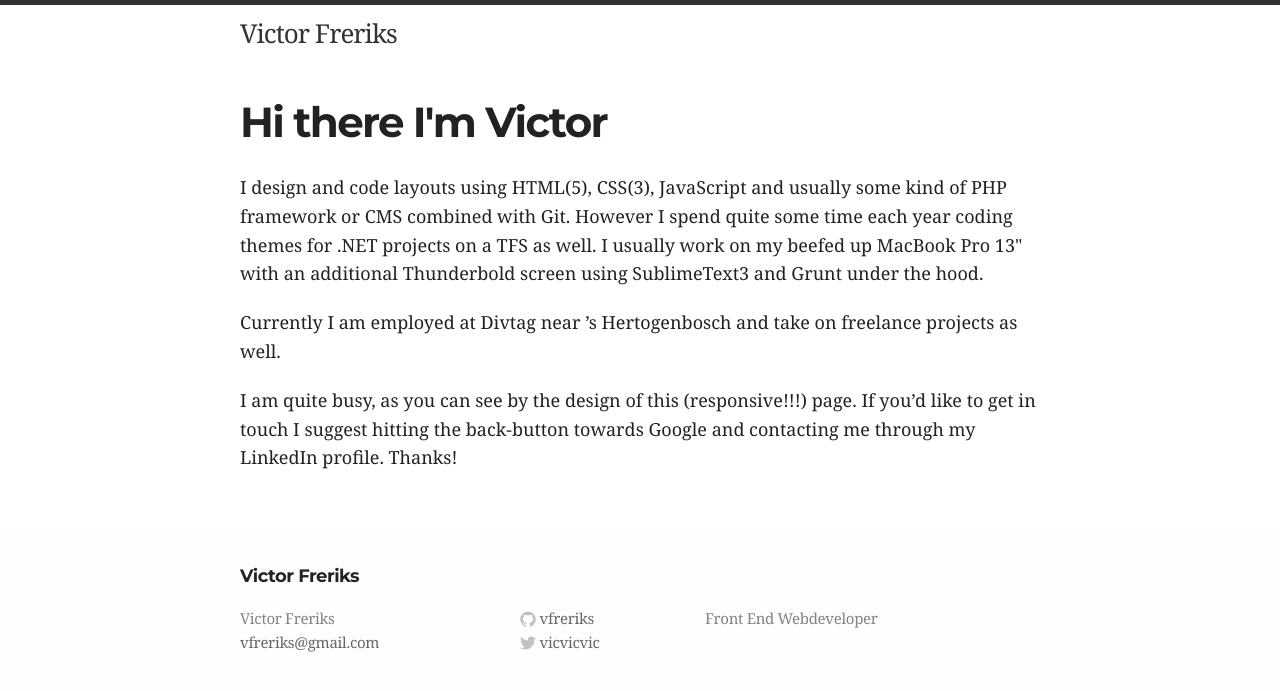
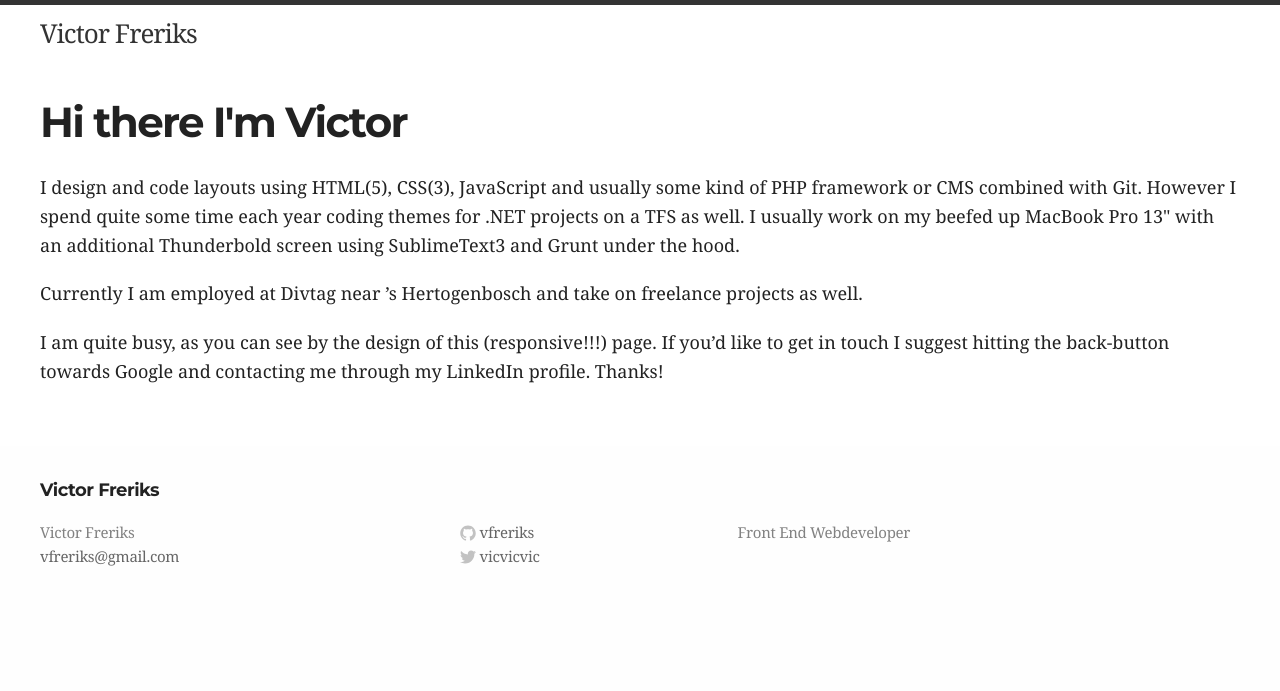
Before and after one commit to vfreriks/vfreriks.github.io, a Jekyll site: the page built from index.html, in a window 1280 px wide. Shown: the top 691 px of the page. Built offline with Jekyll 4.4.1, drawn with Linux system fonts in a browser that asks for light colours.

Commit message:
wrapper responsive

```diff
--- a/css/main.css
+++ b/css/main.css
@@ -29,7 +29,7 @@ a:visited { color: #999; }
 .wrap:after { content:""; display:table; }
 .wrap:after { clear: both; }
 .wrap {
-  max-width: 800px;
+  max-width: 1200px;
   padding: 0 30px;
   margin: 0 auto;
   zoom: 1;
@@ -327,7 +327,9 @@ a:visited { color: #999; }
 /* media queries */
 /* ----------------------------------------------------------*/
 
-
+@media screen and (max-width: 1250px){
+  .wrap{ width:80%; }
+}
 @media screen and (max-width: 750px) {
 
   .footer-col-1 { width: 50%; }
```
